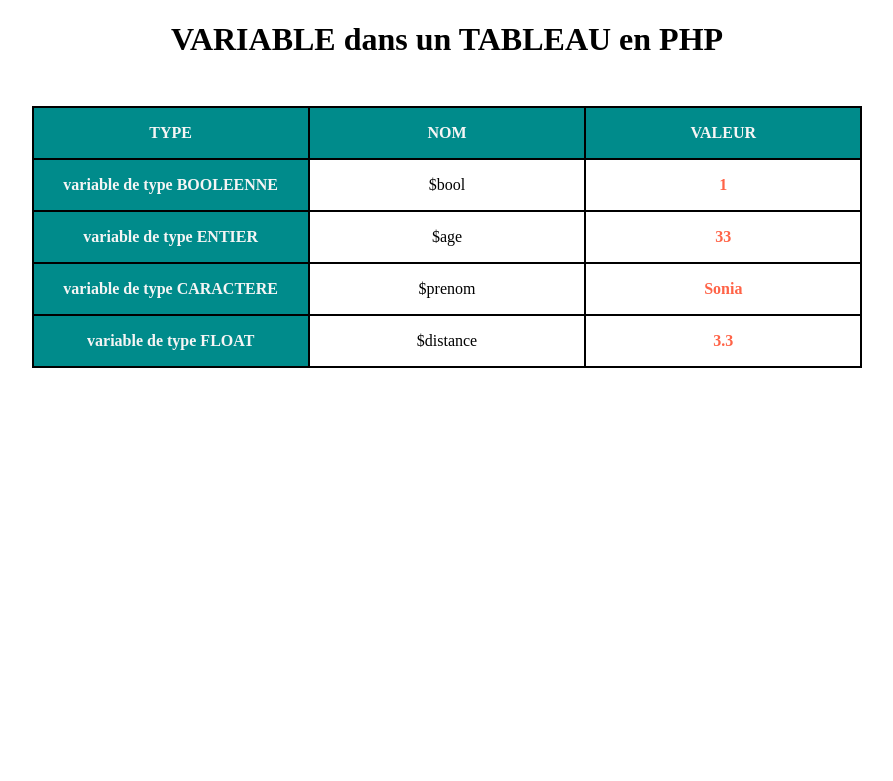
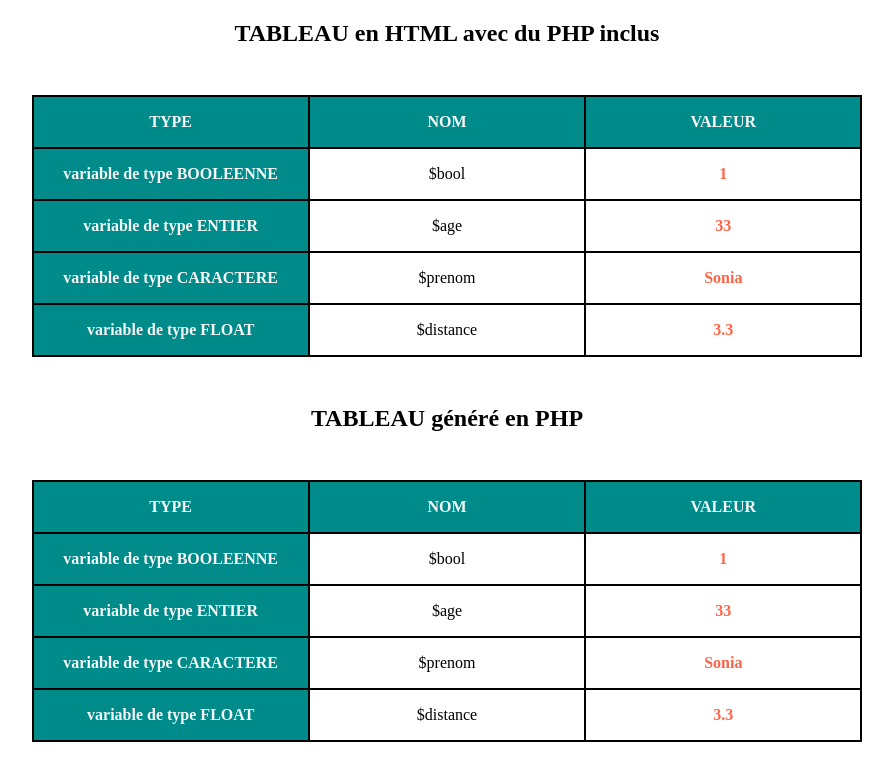
Before and after one commit to sonia-mouhoubi/runtrack2, a PHP site: page / in a window 1280 px wide. Shown: the top 781 px of the page, without its empty margins (193-1086 px from the left). Run offline with PHP 8.4, Linux system fonts and the light colour scheme.

Commit message:
Tableau HTML avec du PHP Et TABEAU généré en php

```diff
--- a/jour01/job03/css/style.css
+++ b/jour01/job03/css/style.css
@@ -1,4 +1,4 @@
-h1 {
+h1, h2 {
     text-align: center;
 }
 table {
--- a/jour01/job03/index.php
+++ b/jour01/job03/index.php
@@ -21,7 +21,8 @@
 
     <body>
         <main>
-            <h1>VARIABLE dans un TABLEAU en PHP</h1>
+            <section>
+                <h1> TABLEAU en HTML avec du PHP inclus </h1>
                 <table>
                     <thead>
                         <tr>
@@ -53,6 +54,45 @@
                         </tr>
                     </tbody>
                 </table>
+            </section>
+            <section>
+                    <h2>TABLEAU généré en PHP</h2>
+                <?php
+                    echo '
+                    <table>
+                        <thead>
+                            <tr>
+                                <th>'.$nomvar1.'</th>
+                                <th>'.$nomvar2.'</th>
+                                <th>'.$nomvar3.'</th>
+                            </tr>
+                        </thead>
+                        <tbody>
+                            <tr>
+                                <th> variable de type BOOLEENNE </th>
+                                <td> $bool </td>
+                                <td>'.$bool.'</td>
+                            </tr>
+                            <tr>
+                                <th> variable de type ENTIER </th>
+                                <td> $age </td>
+                                <td>'.$age.' </td>
+                            </tr>
+                            <tr>
+                                <th> variable de type CARACTERE </th>
+                                <td> $prenom </td>
+                                <td>'.$prenom.' </td>
+                            </tr>
+                            <tr>
+                                <th> variable de type FLOAT </th>
+                                <td> $distance </td>
+                                <td>'.$distance.' </td>
+                            </tr>
+                        </tbody>
+                    </table>';
+
+                ?>
+            </section>
         </main>
     </body>
 </html>
```
Lines whose indentation alone changed are shown as unchanged.
